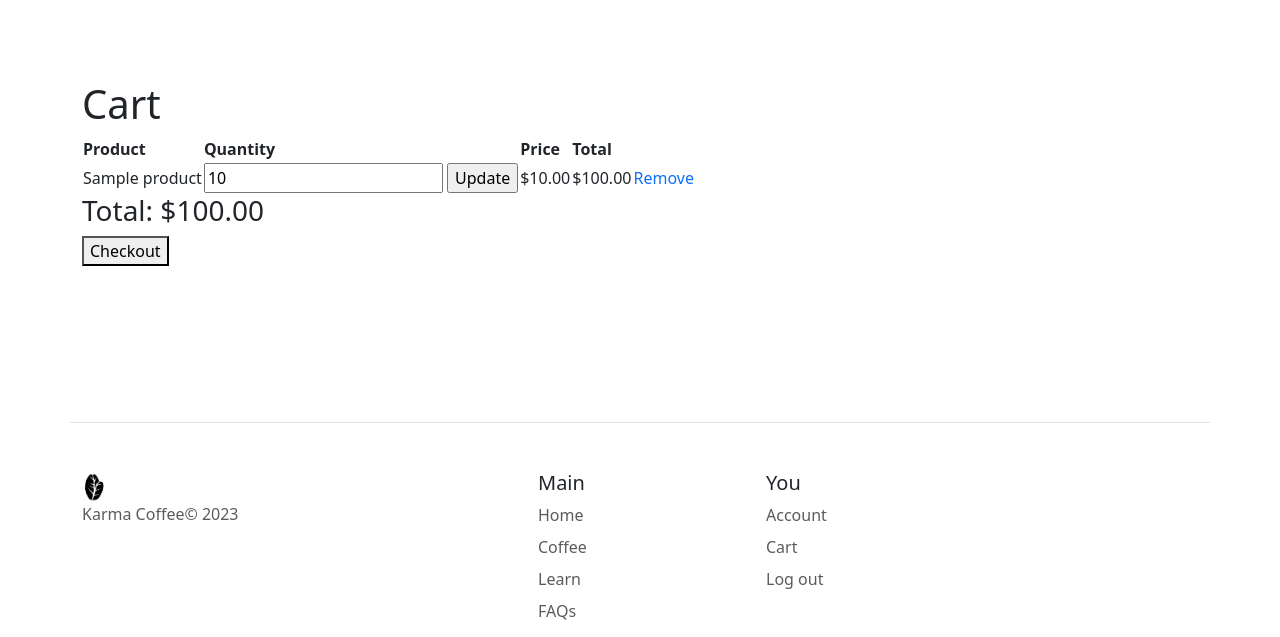
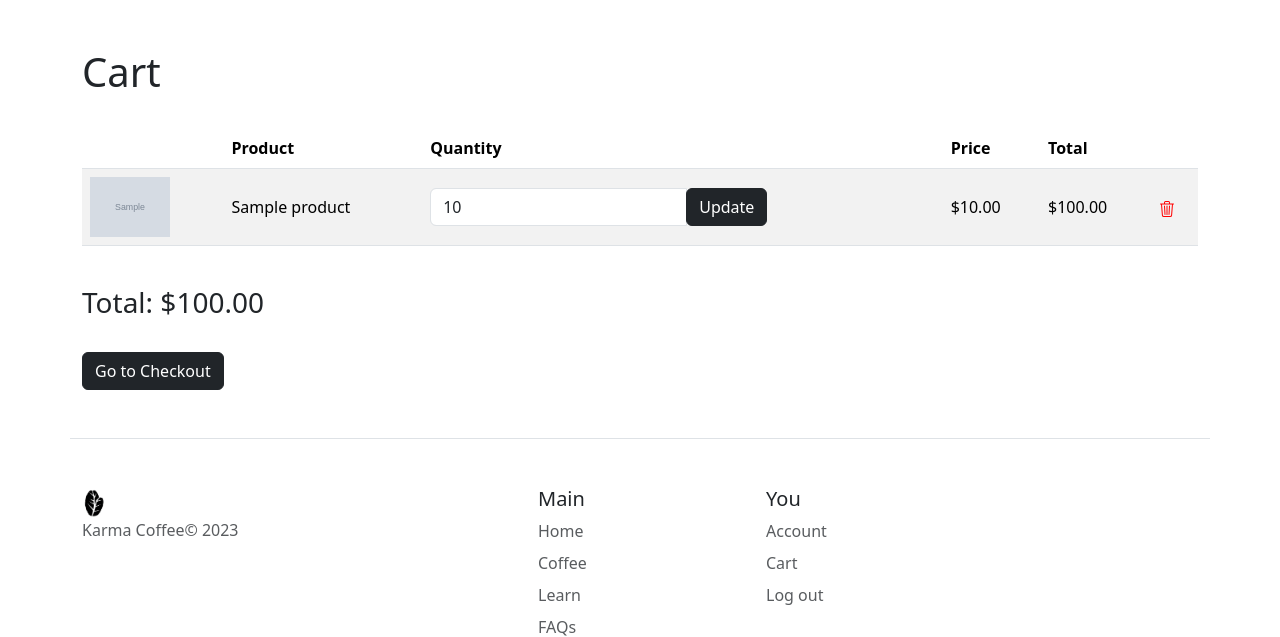
Before and after one commit to rahulraikhy/karma-coffee, a Django app: page /cart/ in a window 1280 px wide. Shown: the part 57-694 px from the top of the page. Run offline with Django 4.2, Linux system fonts and the light colour scheme; a user stored in the database is signed in; tables that the repository leaves empty hold one stand-in row (values such as "Sample post"); grey boxes marked "Sample" are stand-in pictures; some libraries are stand-ins or nearby versions; some web fonts are replaced.

Commit message:
Add styling to Cart and update the product detail page with a modal

```diff
--- a/main_app/templates/account.html
+++ b/main_app/templates/account.html
@@ -1,6 +1,10 @@
 {% extends 'base.html' %}
 
 {% block content %}
+
+<div class="container mt-5">
+  <h1>Account</h1>
+
 <div class="container col-12" style="margin-top: 10vmin;">
   <div class="row">
     <div class="col-md-6">
--- a/main_app/templates/base.html
+++ b/main_app/templates/base.html
@@ -37,6 +37,9 @@
     <script src="../static/javascript/script.js"></script>
     <script src="https://js.stripe.com/v3/"></script>
     <script src="https://code.jquery.com/jquery-3.6.0.min.js"></script>
+    <script src="https://code.jquery.com/jquery-3.6.0.min.js" integrity="sha384-KyZXEAg3QhqLMpG8r+8fhAXLRk2vvoC2f3B09zVXn8CA5QIVfZOJ3BCsw2P0p/We" crossorigin="anonymous" defer></script>
+
+
   </head>
 
   <body class="d-flex flex-column vh-100">
@@ -87,9 +90,6 @@
                 <a class="login nav-link" href="{% url 'login' %}"><svg xmlns="http://www.w3.org/2000/svg" width="20" height="20" fill="currentColor" class="bi bi-person" viewBox="0 0 16 16">
                   <path d="M8 8a3 3 0 1 0 0-6 3 3 0 0 0 0 6Zm2-3a2 2 0 1 1-4 0 2 2 0 0 1 4 0Zm4 8c0 1-1 1-1 1H3s-1 0-1-1 1-4 6-4 6 3 6 4Zm-1-.004c-.001-.246-.154-.986-.832-1.664C11.516 10.68 10.289 10 8 10c-2.29 0-3.516.68-4.168 1.332-.678.678-.83 1.418-.832 1.664h10Z"/>
                 </svg></a>
-              </li>
-              <li>
-                <a class="login nav-link" href="{% url 'signup' %}">Sign up</a>
               </li>
             </ul>
 
--- a/main_app/templates/cancel.html
+++ b/main_app/templates/cancel.html
@@ -6,8 +6,8 @@
     <div class="col-md-6 col-sm-12">
       <h3>Checkout cancelled</h3>
       <p>No problem. You can either keep shopping, or you can view your cart and amend your order.</p>
-      <a class="btn btn-outline-secondary" href="{% url 'index' %}">Continue Shopping</a>
-      <a class="btn btn-outline-secondary m-4" href="{% url 'cart' %}">View your Cart</a>
+      <a class="btn btn-dark" href="{% url 'index' %}">Continue Shopping</a>
+      <a class="btn btn-dark m-4" href="{% url 'cart' %}">View your Cart</a>
 
     </div>
     <div class="col-md-6">
--- a/main_app/templates/cart.html
+++ b/main_app/templates/cart.html
@@ -1,13 +1,16 @@
 {% extends 'base.html' %}
 {% block content %}
 
-<div class="container" style="margin-top: 10vmin;">
+
+<div class="container mt-5">
     <h1>Cart</h1>
 
+
     {% if cart.orderitem_set.all %}
-<table>
+    <table class="table table-striped table-hover">
         <thead>
             <tr>
+                <th></th>
                 <th>Product</th>
                 <th>Quantity</th>
                 <th>Price</th>
@@ -15,38 +18,50 @@
                 <th></th>
             </tr>
         </thead>
+
+        <br>
         <tbody>
             {% for item in cart.orderitem_set.all %}
+
             <tr>
-            <td>{{ item.product.name }}</td>
-            <td>
-              <form action="{% url 'update-cart' item.product.id %}" method="post">
+                <td><a href="{% url 'detail' item.product.id %}"><img src="{{ item.product.image.url }}" alt="Product" width="80"></a></td>
+                <td class="align-middle">{{ item.product.name }}</td>
+                <td  class="align-middle">
+                  <form action="{% url 'update-cart' item.product.id %}" method="post" class="d-inline-block">
                       {% csrf_token %}
-                  <input type="number" name="quantity" value="{{ item.quantity }}" min="1">
-                  <input type="submit" value="Update">
+                      <div class="input-group">
+                          <input type="number" class="form-control" name="quantity" value="{{ item.quantity }}" min="1">
+                          <div class="input-group-append">
+                              <button type="submit" class="btn btn-dark">Update</button>
+                          </div>
+                      </div>
                   </form>
               </td>
 
-            <td>${{ item.product.price }}</td>
-            <td>${{ item.get_total_item_price }}</td>
-
-            <td><a href="{% url 'remove-from-cart' item.product.id %}">Remove</a></td>
-
-
+                <td class="align-middle">${{ item.product.price }}</td>
+                <td class="align-middle">${{ item.get_total_item_price }}</td>
+                <td class="align-middle"><a href="{% url 'remove-from-cart' item.product.id %}"><svg xmlns="http://www.w3.org/2000/svg" width="16" height="16" fill="red" class="bi bi-trash3" viewBox="0 0 16 16">
+                  <path d="M6.5 1h3a.5.5 0 0 1 .5.5v1H6v-1a.5.5 0 0 1 .5-.5ZM11 2.5v-1A1.5 1.5 0 0 0 9.5 0h-3A1.5 1.5 0 0 0 5 1.5v1H2.506a.58.58 0 0 0-.01 0H1.5a.5.5 0 0 0 0 1h.538l.853 10.66A2 2 0 0 0 4.885 16h6.23a2 2 0 0 0 1.994-1.84l.853-10.66h.538a.5.5 0 0 0 0-1h-.995a.59.59 0 0 0-.01 0H11Zm1.958 1-.846 10.58a1 1 0 0 1-.997.92h-6.23a1 1 0 0 1-.997-.92L3.042 3.5h9.916Zm-7.487 1a.5.5 0 0 1 .528.47l.5 8.5a.5.5 0 0 1-.998.06L5 5.03a.5.5 0 0 1 .47-.53Zm5.058 0a.5.5 0 0 1 .47.53l-.5 8.5a.5.5 0 1 1-.998-.06l.5-8.5a.5.5 0 0 1 .528-.47ZM8 4.5a.5.5 0 0 1 .5.5v8.5a.5.5 0 0 1-1 0V5a.5.5 0 0 1 .5-.5Z"/>
+                </svg></a></td>
             </tr>
             {% endfor %}
         </tbody>
     </table>
 
-<h3>Total: ${{ cart.get_total }}</h3>
+    <br>
+    <h3 class="text-right">Total: ${{ cart.get_total }}</h3>
 
+    <br>
     <form id="checkout-form" action="#">
         {% csrf_token %}
-  <button type="submit" id="checkout-button">Checkout</button>
+        <button type="submit" id="checkout-button" class="btn btn-dark btn-block">Go to Checkout</button>
     </form>
 
     {% else %}
+
     <p>Your cart is empty!</p>
+    <a href="{% url 'index' %}" class="btn btn-dark">Go Shopping</a>
+
 {% endif %}
 
 </div>
@@ -87,9 +102,7 @@
       return stripe.redirectToCheckout({ sessionId: session.id });
     })
     .then(function(result) {
-      // If redirectToCheckout fails due to a browser or network
-      // error, you should display the localized error message to your
-      // customer using error.message.
+
       if (result.error) {
         alert(result.error.message);
       }
--- a/main_app/templates/products/detail.html
+++ b/main_app/templates/products/detail.html
@@ -226,4 +226,6 @@
     {% endfor %}
 </ul>
 
+
+
 {% endif %}
--- a/main_app/views.py
+++ b/main_app/views.py
@@ -5,6 +5,7 @@ from django.views import View
 from django.conf import settings
 from django.http import JsonResponse
 from django.http import HttpResponse
+from django.http import HttpResponseBadRequest
 from django.shortcuts import render, redirect
 from django.contrib.auth import login, logout
 from django.contrib import messages
@@ -133,19 +134,16 @@ def cart(request):
         cart = Order.objects.filter(
             id=cart_id, status='C').last() if cart_id else None
 
-    return render(request, 'cart.html', {'cart': cart})
+    return render(request, 'cart.html', {'cart': cart}) #there MIGHT BE A PROBLEM HERE MEANING ONCE GUESTS CHECKOUT THEY CAN NO LONGER ADD TO CART
 
 
 def add_to_cart(request, product_id):
     product = Product.objects.get(id=product_id)
-    # Fetch the quantity from POST data
     quantity = int(request.POST.get('quantity', 1))
 
-    # If the user is authenticated, associate the cart with the user
     if request.user.is_authenticated:
         order, created = Order.objects.get_or_create(
             user=request.user, status='C')
-    # If not, check if there's a cart in the session
     else:
         order_id = request.session.get('cart_id')
         if order_id:
@@ -154,17 +152,16 @@ def add_to_cart(request, product_id):
             order = Order.objects.create(status='C')
             request.session['cart_id'] = order.id
 
-    # Check if the product already exists in the cart
-    order_item, item_created = OrderItem.objects.get_or_create(
-        product=product, order=order, quantity=quantity)
+    # Check if the product already exists in the cart based solely on the product and order
+    order_item, item_created = OrderItem.objects.get_or_create(product=product, order=order)
 
-    # If the product already exists in the cart, increase its quantity
+    # Update the quantity of the product in the cart
     if item_created:
         order_item.quantity = quantity
     else:
         order_item.quantity += quantity
 
-        order_item.save()
+    order_item.save()
 
     messages.success(request, "Item added to cart successfully!")
     return redirect('detail', product_id=product_id)
@@ -231,9 +228,20 @@ def checkout(request):
     return render(request, 'checkout.html', {'cart': cart, 'pub_key': pub_key})
 
 
-class CreateCheckoutSessionView(LoginRequiredMixin, View):
+
+class CreateCheckoutSessionView(View):
     def post(self, request, *args, **kwargs):
-        cart = Order.objects.filter(user=request.user, status='C').last()
+        # For logged-in users, fetch their cart
+        if request.user.is_authenticated:
+            cart = Order.objects.filter(user=request.user, status='C').last()
+        # For guests, fetch the cart from the session
+        else:
+            cart_id = request.session.get('cart_id')
+            cart = Order.objects.filter(id=cart_id, status='C').last()
+
+        # If no cart is found (neither for logged-in users nor for guests)
+        if not cart:
+            return HttpResponseBadRequest("No active cart found")
 
         line_items = []
         for item in cart.orderitem_set.all():
@@ -257,7 +265,7 @@ class CreateCheckoutSessionView(LoginRequiredMixin, View):
             success_url=YOUR_DOMAIN +
             '/success/?session_id={CHECKOUT_SESSION_ID}',
             cancel_url=YOUR_DOMAIN + '/cancel/',
-            shipping_address_collection={'allowed_countries': ['GB', 'IE'], },
+            shipping_address_collection={'allowed_countries': ['US', 'CA'], },
         )
 
         checkout_session.success_url = checkout_session.success_url.replace(
@@ -269,6 +277,7 @@ class CreateCheckoutSessionView(LoginRequiredMixin, View):
         return JsonResponse({
             'id': checkout_session.id
         })
+
 
 
 def checkout_success(request):
```
Also changed, not shown: main_app/templates/success.html (+6 -3 lines), main_app/static/css/style.css (line endings or trailing spaces). Lines whose indentation alone changed are shown as unchanged.
